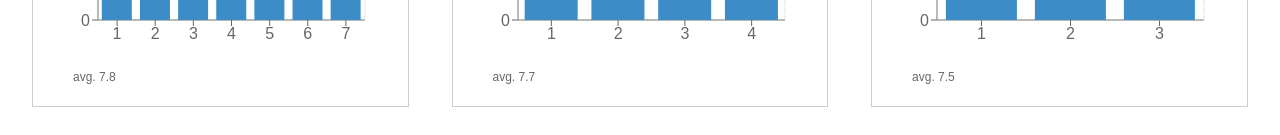
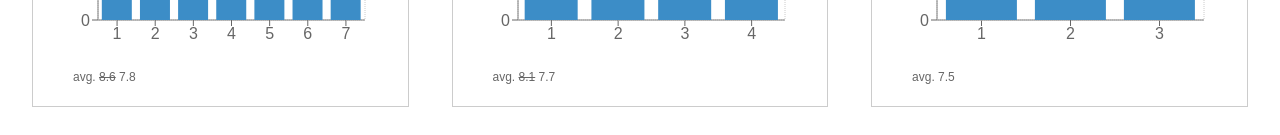
Before and after one commit to cedmax/trilogy-meter, a React app: page / in a window 1280 px wide. Both pictures are taken after a click on the link "trilogies". Shown: the part 457-592 px from the top of the page. Built offline with nearby package versions, Linux system fonts and the light colour scheme.

Commit message:
showing trilogy average all the time, to make the sorting obvious

```diff
--- a/src/Card.js
+++ b/src/Card.js
@@ -47,6 +47,15 @@ class Card extends Component {
 
     const visible = trilogy ? this.state.visible : serie.movies.length
 
+    let average = serie.trilogyAverage
+    if (visible > 3) {
+      average = (
+        <span>
+          <s>{serie.trilogyAverage}</s> {serie.average}
+        </span>
+      );
+    }
+
     return (
       <div className={cssStyles.card}>
         <header>
@@ -54,7 +63,7 @@ class Card extends Component {
         </header>
         <Graph label={label} onClick={this.handleClick.bind(this)} movies={serie.movies.slice(0, visible)} />
         <footer>
-          <small>avg. { visible > 3 ? serie.average : serie.trilogyAverage}</small>
+          <small>avg. {average}</small>
           {toggleView}
         </footer>
       </div>
```
